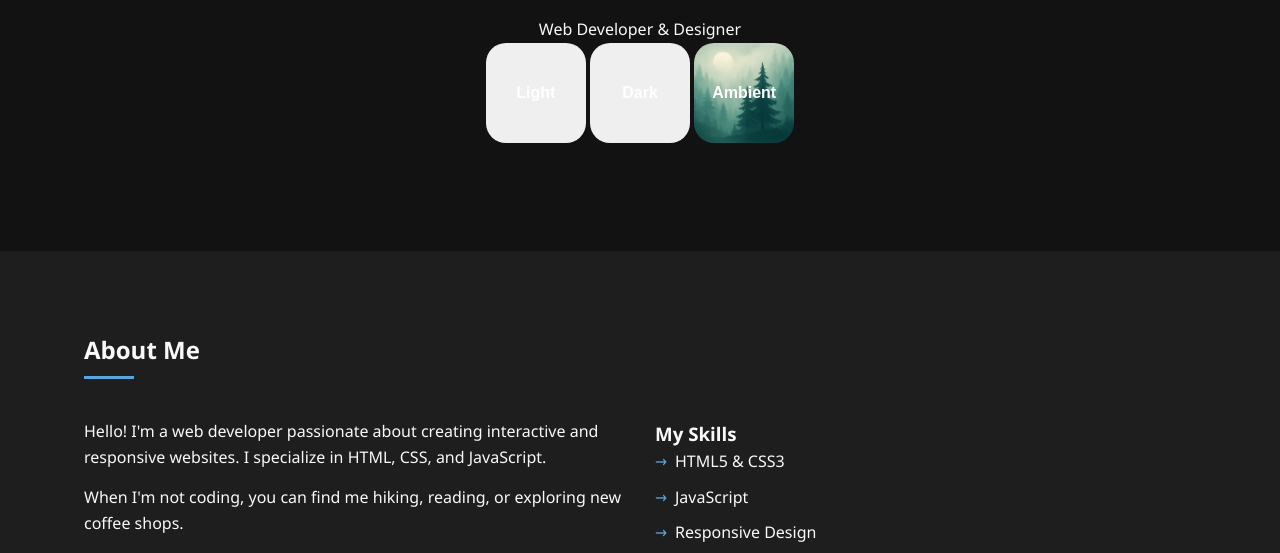
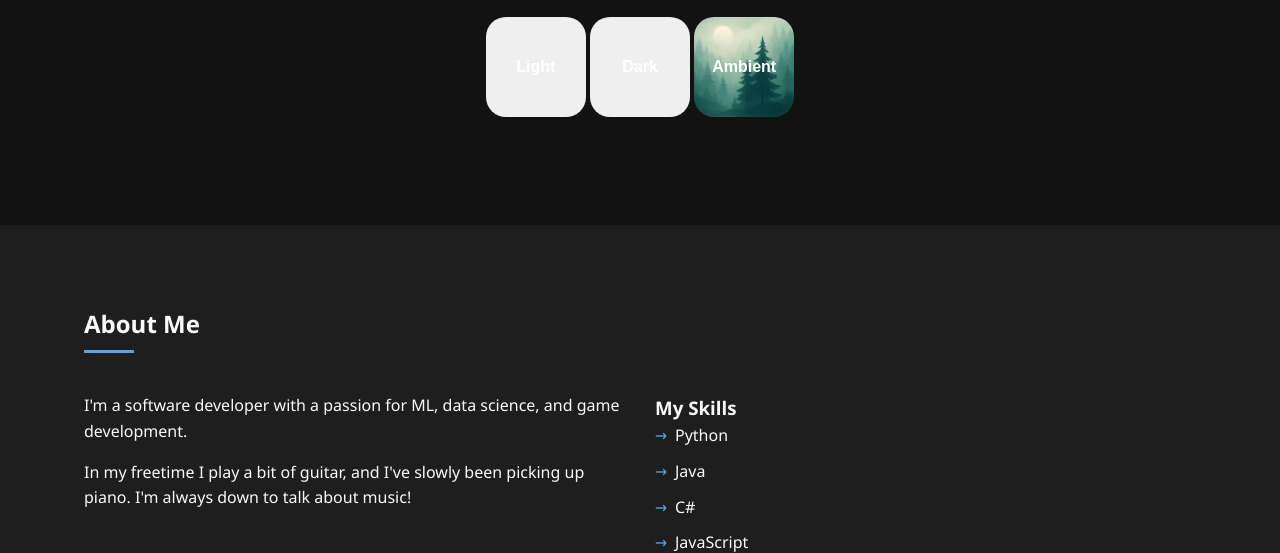
Before and after one commit to aidan073/Portfolio, a plain HTML site: page index.html in a window 1280 px wide. Shown: the part 255-808 px from the top of the page. Drawn offline with Linux system fonts and the light colour scheme.

Commit message:
updated about me, fixed hover bug on theme buttons

```diff
--- a/index.html
+++ b/index.html
@@ -24,10 +24,11 @@
     <section id="hero">
         <div class="container">
             <h2>Select a <span class="highlight">Theme</span></h2>
-            <p>Web Developer & Designer</p>
-            <button class="theme-button" id="theme-light"><span>Light</span></button>
-            <button class="theme-button" id="theme-dark"><span>Dark</span></button>
-            <button class="theme-button" id="theme-ambient"><span>Ambient</span></button>
+            <div class="theme-buttons">
+                <button id="theme-light"><span>Light</span></button>
+                <button id="theme-dark"><span>Dark</span></button>
+                <button id="theme-ambient"><span>Ambient</span></button>
+            </div>
         </div>
     </section>
 
@@ -36,16 +37,17 @@
             <h2>About Me</h2>
             <div class="about-content">
                 <div class="about-text">
-                    <p>Hello! I'm a web developer passionate about creating interactive and responsive websites. I specialize in HTML, CSS, and JavaScript.</p>
-                    <p>When I'm not coding, you can find me hiking, reading, or exploring new coffee shops.</p>
+                    <p>I'm a software developer with a passion for ML, data science, and game development.</p>
+                    <p>In my freetime I play a bit of guitar, and I've slowly been picking up piano. I'm always down to talk about music!</p>
                 </div>
                 <div class="skills">
                     <h3>My Skills</h3>
                     <ul>
-                        <li>HTML5 & CSS3</li>
+                        <li>Python</li>
+                        <li>Java</li>
+                        <li>C#</li>
                         <li>JavaScript</li>
-                        <li>Responsive Design</li>
-                        <li>UI/UX Basics</li>
+                        <li>ML Research</li>
                     </ul>
                 </div>
             </div>
--- a/styles.css
+++ b/styles.css
@@ -41,7 +41,7 @@
     --transition: all 0.3s ease;
 }
 
-/* light-theme button */
+/* Light-theme button */
 #theme-light {
     position: relative;
     background-image: url('button-icons/light.png');
@@ -59,8 +59,12 @@
     transition: var(--transition);
 }
 
+#theme-light:hover {
+    opacity: 0.9;
+}
 
-/* dark-theme button */
+
+/* Dark-theme button */
 #theme-dark {
     position: relative;
     background-image: url('button-icons/dark.png');
@@ -78,8 +82,12 @@
     transition: var(--transition);
 }
 
+#theme-dark:hover {
+    opacity: 0.9;
+}
 
-/* ambient-theme button */
+
+/* Ambient-theme button */
 #theme-ambient {
     position: relative;
     background-image: url('button-icons/ambient.png');
@@ -97,7 +105,11 @@
     transition: var(--transition);
 }
 
-.theme-button span{
+#theme-ambient:hover {
+    opacity: 0.9;
+}
+
+.theme-buttons span{
     position: absolute;
     top: 50%;
     left: 50%;
@@ -105,10 +117,6 @@
     font-size: 1rem;
     font-weight: bold;
     z-index: 1; /* Ensures text is above the background */
-}
-
-.theme-button:hover {
-    opacity: 0.9; /* Slight hover effect */
 }
 
 * {
```
